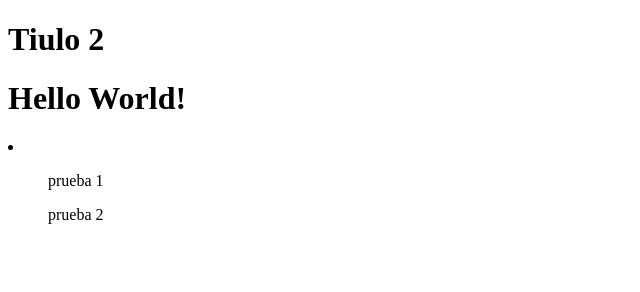
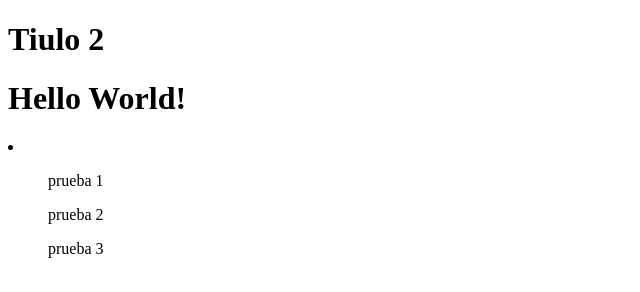
Before and after one commit to ING-juan25/hello-world-git-1, a plain HTML site: page index.html in a window 1280 px wide. Shown: the full height of the page, 0-640 px from the left. Drawn offline with Linux system fonts and the light colour scheme.

Commit message:
Nueva lista

```diff
--- a/index.html
+++ b/index.html
@@ -16,6 +16,7 @@
             <li>
                 <ul>prueba 1</ul>
                 <ul>prueba 2</ul>
+                <ul>prueba 3</ul>
             </li>
         </div>
     </div>
```
